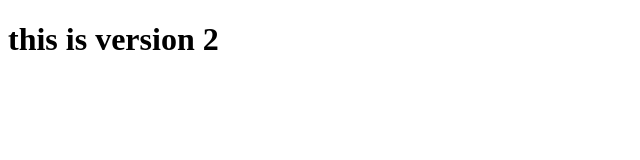
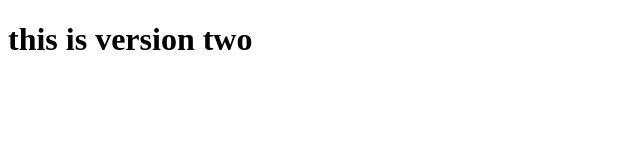
Before and after one commit to Dhanashrii06/myRepo, a plain HTML site: page index.html in a window 1280 px wide. Shown: the full height of the page, 0-640 px from the left. Drawn offline with Linux system fonts and the light colour scheme.

Commit message:
this is two

```diff
--- a/index.html
+++ b/index.html
@@ -6,6 +6,6 @@
     <title>Document</title>
 </head>
 <body>
-    <h1>this is version 2</h1>
+    <h1>this is version two</h1>
 </body>
 </html>
```
